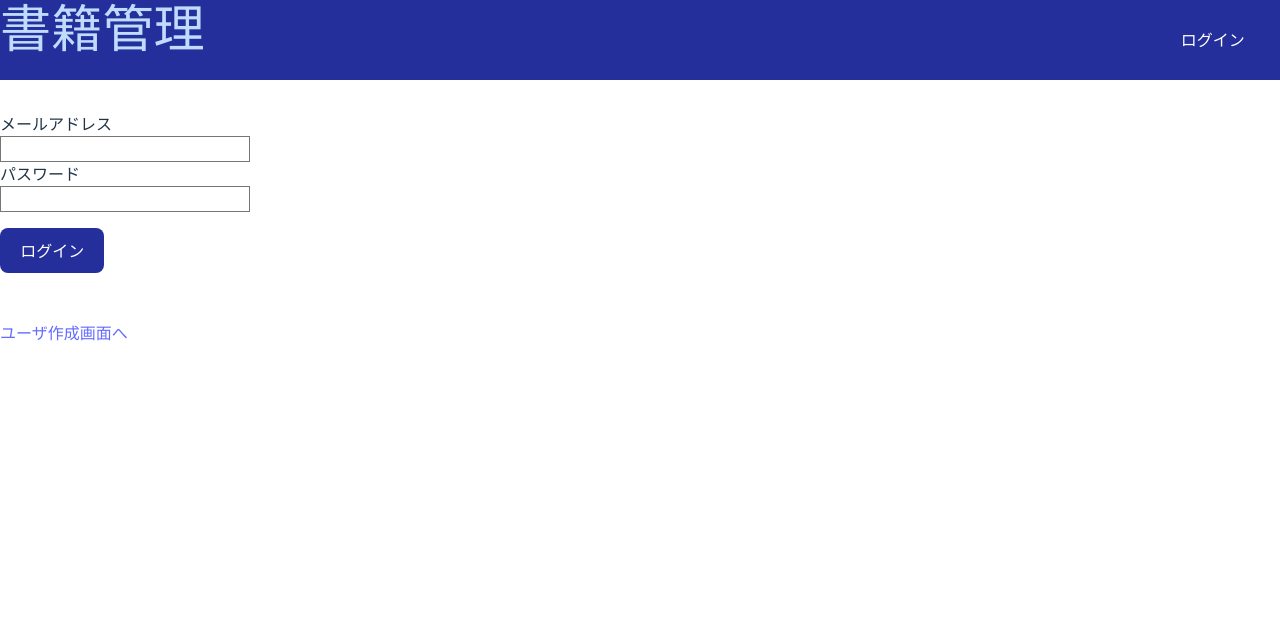
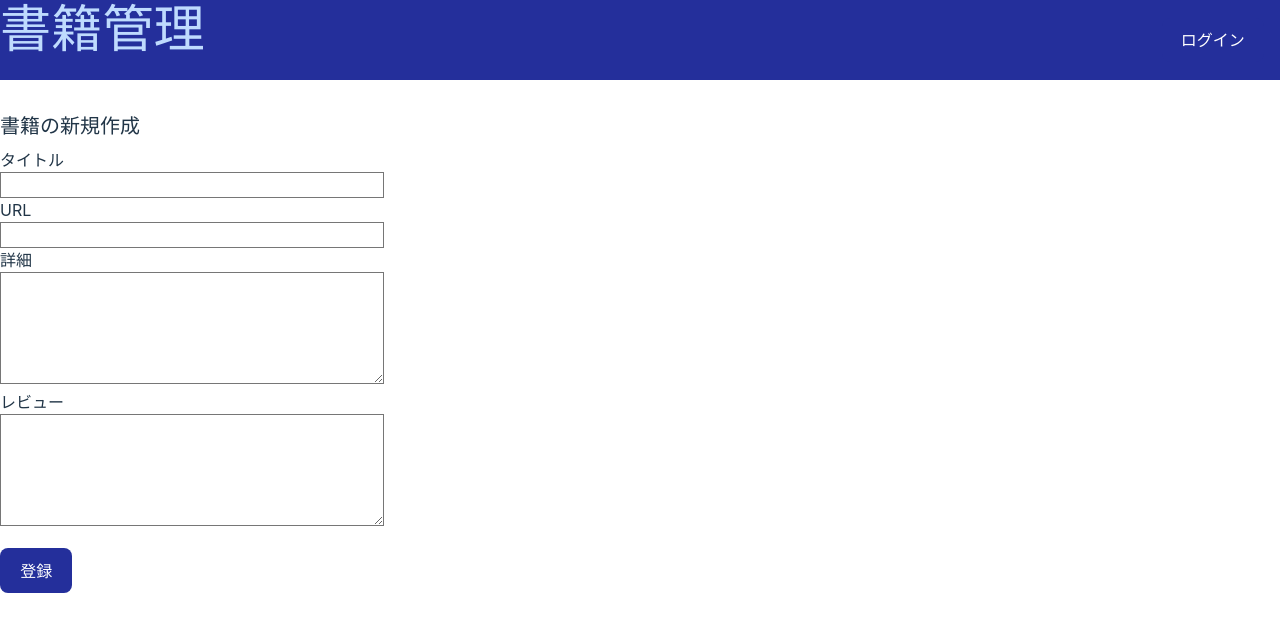
Before and after one commit to souldew/railway-bookreview-app, a React (Vite) app: page /new in a window 1280 px wide. Before the commit this address led to /login. Shown: the top 632 px of the page. Built offline with nearby package versions, Linux system fonts and the light colour scheme.

Commit message:
Station9,10: レビュー登録、詳細画面を追加

```diff
--- a/src/components/BookreviewList.tsx
+++ b/src/components/BookreviewList.tsx
@@ -3,6 +3,7 @@ import { useSelector } from "react-redux";
 import { RootState } from "../features/store";
 import axios from "axios";
 import { url } from "../const";
+import { Link } from "react-router-dom";
 
 type Book = {
   id: string;
@@ -37,9 +38,11 @@ export const BookreviewList = () => {
           bookList.map((book) => {
             return (
               <div key={book.id} className="bg-blue-100 min-h-26 p-2">
-                {book.title}
-                <br />
-                {book.review}
+                <Link to={`/detail/${book.id}`} className=" text-inherit block">
+                  {book.title}
+                  <br />
+                  {book.review}
+                </Link>
               </div>
             );
           })}
--- a/src/index.css
+++ b/src/index.css
@@ -35,6 +35,11 @@ a:hover {
 
 input:not([type='file']) {
   border: #767676 solid 1px;
+}
+
+textarea {
+  border: #767676 solid 1px;
+  resize: auto;
 }
 
 body {
--- a/src/pages/Bookreview.tsx
+++ b/src/pages/Bookreview.tsx
@@ -2,8 +2,12 @@ import { Header } from "../components/Header";
 import { useDispatch, useSelector } from "react-redux";
 import { RootState, update } from "../features/store";
 import { BookreviewList } from "../components/BookreviewList";
+import { Link } from "react-router-dom";
 
 export const Bookreview = () => {
+  const auth = useSelector(
+    (state: RootState) => state.auth.isSignIn
+  );
   const offset = useSelector(
     (state: RootState) => state.bookreviewOffset.offset
   );
@@ -29,6 +33,7 @@ export const Bookreview = () => {
     <>
       <Header />
       <main>
+        {auth && <Link to="/new" className="mb-4">新規書籍投稿</Link>}
         <BookreviewList />
         <div className="flex gap-x-2 mt-2 mx-auto">
           <button
--- /dev/null
+++ b/src/pages/Detail.tsx
@@ -0,0 +1,65 @@
+import { useEffect, useState } from "react";
+import { Header } from "../components/Header";
+import { useParams } from "react-router-dom";
+import axios from "axios";
+import { useCookies } from "react-cookie";
+import { url } from "../const";
+
+type Bookreview = {
+  title: string;
+  url: string;
+  detail: string;
+  review: string;
+};
+
+export const Detail = () => {
+  const { id } = useParams();
+  const [cookies] = useCookies();
+  const [bookreview, setBookreview] = useState<Bookreview>();
+
+  useEffect(() => {
+    (async () => {
+      // ログの送信
+      // awaitはいる？
+      axios.post(
+        `${url}/logs`,
+        { selectBookId: `${id}` },
+        {
+          headers: {
+            Authorization: `Bearer ${cookies.token}`,
+            "Content-Type": "application/json",
+          },
+        }
+      );
+      // 書籍情報の取得
+      const response = await axios.get(`${url}/books/${id}`, {
+        headers: {
+          Authorization: `Bearer ${cookies.token}`,
+        },
+      });
+      setBookreview(response.data);
+    })();
+  }, [id]);
+
+  return (
+    <>
+      <Header />
+      <main>
+        {bookreview ? (
+          <>
+            <div className="font-black text-lg">タイトル</div>
+            <div className="mt-1 ml-4 mb-4">{bookreview.title}</div>
+            <div className="font-black text-lg">URL</div>
+            <div className="mt-1 ml-4 mb-4">{bookreview.url}</div>
+            <div className="font-black text-lg">詳細</div>
+            <div className="mt-1 ml-4 mb-4 w-3/5">{bookreview.detail}</div>
+            <div className="font-black text-lg">レビュー</div>
+            <div className="mt-1 ml-4 mb-4 w-4/5">{bookreview.review}</div>
+          </>
+        ) : (
+          <div>Loading....</div>
+        )}
+      </main>
+    </>
+  );
+};
--- /dev/null
+++ b/src/pages/New.tsx
@@ -0,0 +1,125 @@
+import { useState } from "react";
+import { Header } from "../components/Header";
+import { SubmitHandler, useForm } from "react-hook-form";
+import { ErrorMessage } from "@hookform/error-message";
+import Compressor from "compressorjs";
+import axios from "axios";
+import { url } from "../const";
+import { Link, Navigate, useNavigate } from "react-router-dom";
+import { RootState, signIn } from "../features/store";
+import { useDispatch, useSelector } from "react-redux";
+import { Cookies, useCookies } from "react-cookie";
+
+type Inputs = {
+  title: string;
+  url: string;
+  detail: string;
+  review: string;
+};
+
+export const New = () => {
+  const navigate = useNavigate();
+  const [errorMessage, setErrorMessage] = useState<string>("");
+  // const auth = useSelector((state: RootState) => state.auth.isSignIn);
+  const [cookies] = useCookies();
+
+  const {
+    register,
+    handleSubmit,
+    formState: { errors },
+  } = useForm<Inputs>();
+
+  const onSubmit: SubmitHandler<Inputs> = (form) => {
+    console.log("cookie", cookies.token);
+    console.log("cookieb", cookies["token"]);
+    const data = {
+      title: form.title,
+      url: form.url,
+      detail: form.detail,
+      review: form.review,
+    };
+    (async () => {
+      try {
+        await axios.post(`${url}/books`, data, {
+          headers: {
+            "Content-Type": "application/json",
+            Authorization: `Bearer ${cookies.token}`,
+          },
+        });
+        navigate("/bookreview");
+      } catch (err) {
+        setErrorMessage(`書籍の新規登録に失敗しました。 ${err}`);
+      }
+    })();
+  };
+
+  return (
+    <>
+      <Header />
+      <main>
+        <h2 className="text-xl mb-2">書籍の新規作成</h2>
+        <p style={{ color: "red" }}>{errorMessage}</p>
+        <form onSubmit={handleSubmit(onSubmit)}>
+          <label>
+            タイトル
+            <br />
+            <input
+              className="w-96"
+              type="text"
+              {...register("title", {
+                required: "タイトルは必須です",
+              })}
+            />
+          </label>
+          <div style={{ color: "red" }}>
+            <ErrorMessage errors={errors} name="title" />
+          </div>
+          <label>
+            URL
+            <br />
+            <input
+              className="w-96"
+              type="text"
+              {...register(
+                "url"
+                // {required: "URLは必須です",}
+              )}
+            />
+          </label>
+          <div style={{ color: "red" }}>
+            <ErrorMessage errors={errors} name="url" />
+          </div>
+          <label>
+            詳細
+            <br />
+            <textarea
+              className="w-96 h-28"
+              {...register(
+                "detail"
+                // {required: "詳細は必須です",}
+              )}
+            ></textarea>
+          </label>
+          <div className="" style={{ color: "red" }}>
+            <ErrorMessage errors={errors} name="detail" />
+          </div>
+          <label>
+            レビュー
+            <br />
+            <textarea
+              className="w-96 h-28"
+              {...register(
+                "review"
+                // {required: "レビューは必須です"}
+              )}
+            ></textarea>
+            <div style={{ color: "red" }}>
+              <ErrorMessage errors={errors} name="review" />
+            </div>
+          </label>
+          <button style={{ marginTop: "1rem" }}>登録</button>
+        </form>
+      </main>
+    </>
+  );
+};
--- a/src/routes/Router.tsx
+++ b/src/routes/Router.tsx
@@ -6,6 +6,8 @@ import { Bookreview } from "../pages/Bookreview";
 import { useSelector } from "react-redux";
 import { RootState } from "../features/store";
 import { Profile } from "../pages/Profile";
+import { New } from "../pages/New";
+import { Detail } from "../pages/Detail";
 
 export const Router = () => {
   const auth = useSelector((state: RootState) => state.auth.isSignIn);
@@ -16,6 +18,8 @@ export const Router = () => {
         <Route path="/login" element={<Login />} />
         <Route path="/bookreview" element={<Bookreview />} />
         <Route path="/profile" element={<Profile />} />
+        <Route path="/new" element={<New />} />
+        <Route path="/detail/:id" element={<Detail />} />
         {auth ? (
           <>
             <Route path="/" element={<Home />} />
```
